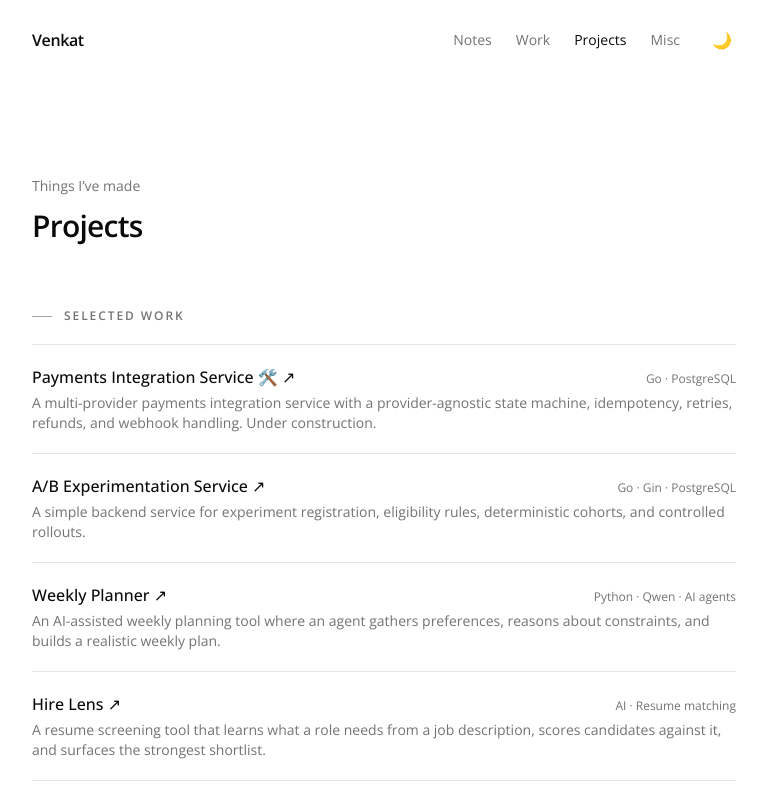
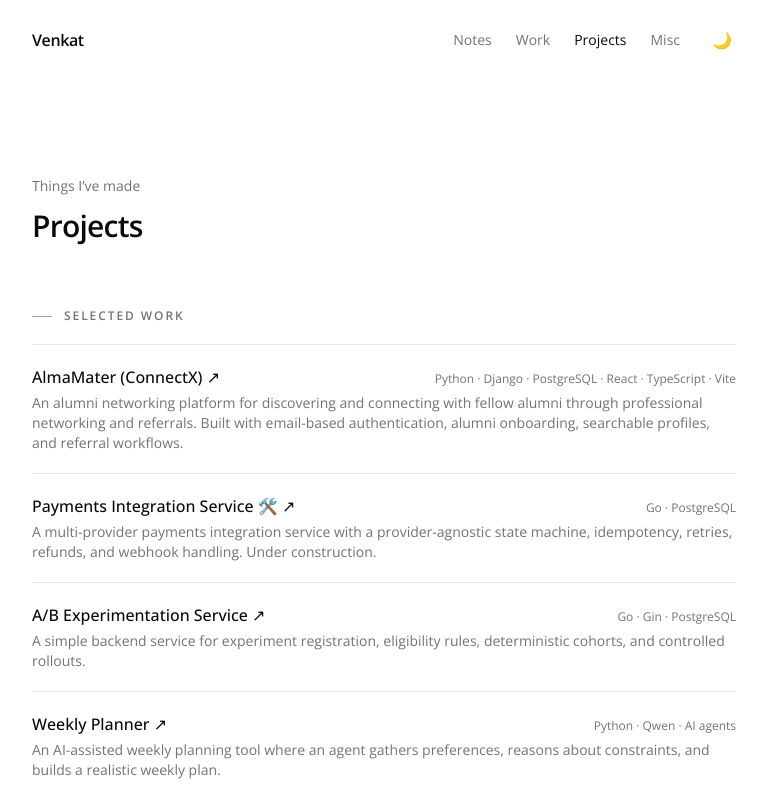
Before and after one commit to venkxycodes/portfolio, a React (Vite) app: page /projects in a window 1280 px wide. Shown: the top 800 px of the page, without its empty margins (256-1023 px from the left). Built offline with nearby package versions, Linux system fonts and the light colour scheme.

Commit message:
feat: add AlmaMater to portfolio projects

```diff
--- a/src/data/projects.ts
+++ b/src/data/projects.ts
@@ -1,4 +1,5 @@
 export const projects = [
+  { name: 'AlmaMater (ConnectX)', description: 'An alumni networking platform for discovering and connecting with fellow alumni through professional networking and referrals. Built with email-based authentication, alumni onboarding, searchable profiles, and referral workflows.', stack: 'Python · Django · PostgreSQL · React · TypeScript · Vite', url: 'https://github.com/venkxycodes/almamater' },
   { name: 'Payments Integration Service 🛠️', description: 'A multi-provider payments integration service with a provider-agnostic state machine, idempotency, retries, refunds, and webhook handling. Under construction.', stack: 'Go · PostgreSQL', url: 'https://github.com/venkxycodes/payments' },
   { name: 'A/B Experimentation Service', description: 'A simple backend service for experiment registration, eligibility rules, deterministic cohorts, and controlled rollouts.', stack: 'Go · Gin · PostgreSQL', url: 'https://github.com/venkxycodes/ab-experiments' },
   { name: 'Weekly Planner', description: 'An AI-assisted weekly planning tool where an agent gathers preferences, reasons about constraints, and builds a realistic weekly plan.', stack: 'Python · Qwen · AI agents', url: 'https://github.com/venkxycodes/weekly-planner' },
```
